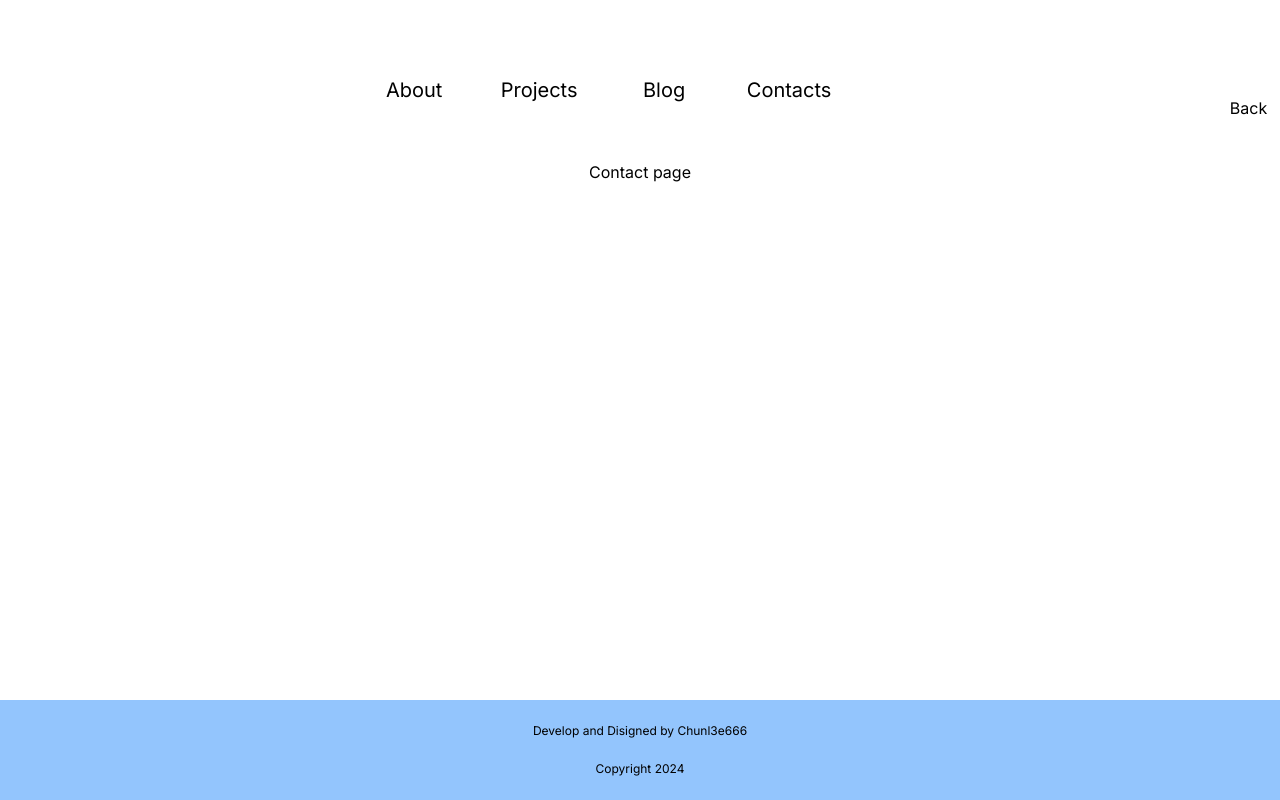
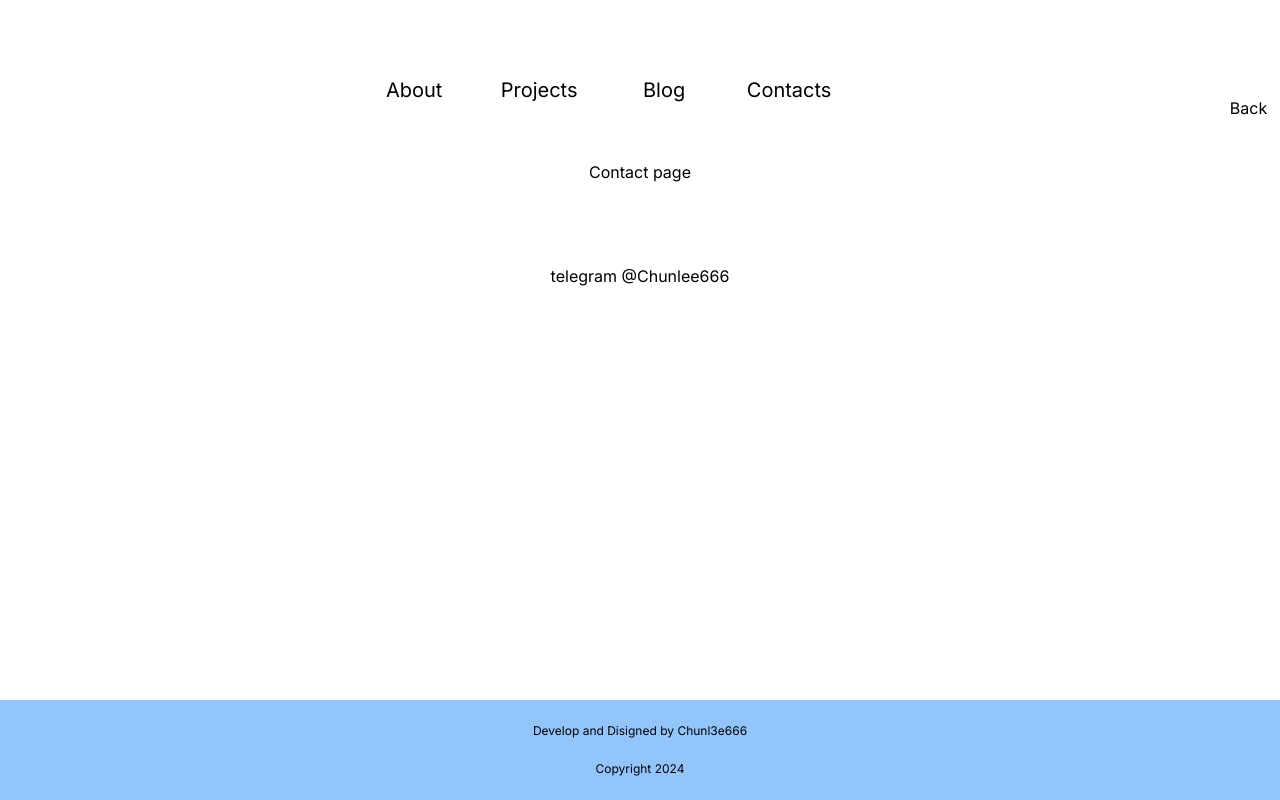
Before and after one commit to ArtofWASD/my_cv, a Next.js app: page /contacts in a window 1280 px wide. Built offline with nearby package versions, Linux system fonts and the light colour scheme.

Commit message:
some refactoring

```diff
--- a/app/contacts/page.tsx
+++ b/app/contacts/page.tsx
@@ -4,6 +4,7 @@ const Contacts = () => {
   return (
     <main>
       <p className="text-center py-10" >Contact page</p>
+      <p className="text-center py-10" >telegram @Chunlee666</p>
     </main>
   )
 }
```
